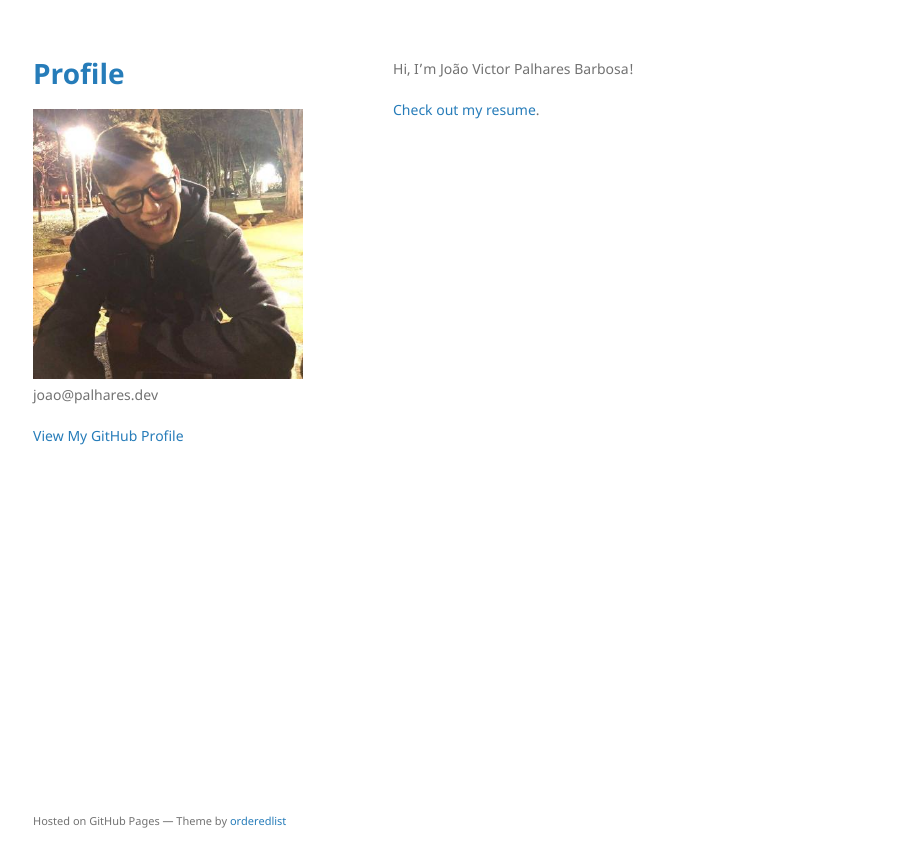
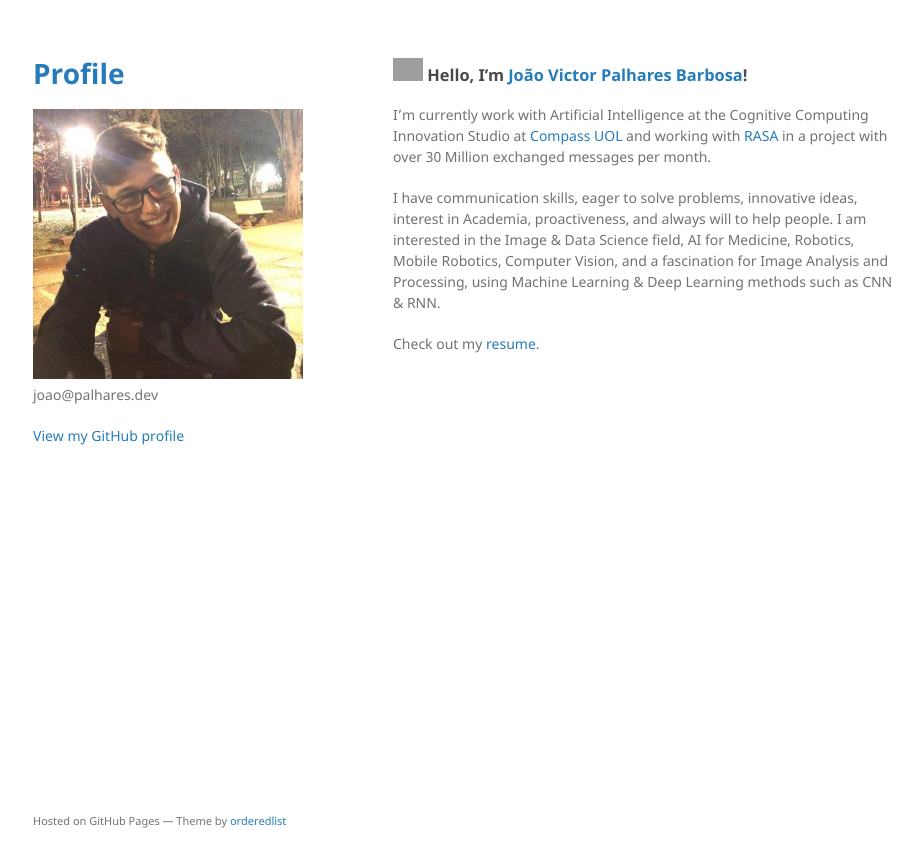
Before and after one commit to joaoavanzini/joaoavanzini.github.io, a Jekyll site: the page built from index.md, in a window 1280 px wide. Shown: the top 867 px of the page, without its empty margins (177-1099 px from the left). Built offline with Jekyll 4.4.1, drawn with Linux system fonts in a browser that asks for light colours; our own code applies the rules of GitHub Pages for plain Markdown files; grey boxes are pictures that could not be loaded.

Commit message:
Atualizando o perfil

```diff
--- a/_layouts/default.html
+++ b/_layouts/default.html
@@ -28,7 +28,7 @@
         {% endif %}
 
         {% if site.github.is_user_page %}
-        <p class="view"><a href="{{ site.github.owner_url }}">View My GitHub Profile</a></p>
+        <p class="view"><a href="{{ site.github.owner_url }}">View my GitHub profile</a></p>
         {% endif %}
 
       </header>
--- a/index.md
+++ b/index.md
@@ -1,7 +1,16 @@
 ---
 layout: default
 ---
+### <img src="https://media.giphy.com/media/hvRJCLFzcasrR4ia7z/giphy.gif" width="30px"> Hello, I'm [João Victor Palhares Barbosa](https://www.linkedin.com/in/joao-palhares/)!
 
-Hi, I'm João Victor Palhares Barbosa!
+I'm currently work with Artificial Intelligence at the
+Cognitive Computing Innovation Studio at [Compass UOL](https://compass.uol/) and working with [RASA](https://rasa.com/) in a project with
+over 30 Million exchanged messages per month.
 
-[Check out my resume](./assets/src/resume.pdf).
+I have communication skills, eager to solve problems, innovative ideas, interest in Academia,
+proactiveness, and always will to help people. I am interested in the Image & Data
+Science field, AI for Medicine, Robotics, Mobile Robotics, Computer Vision, and a fascination for
+Image Analysis and Processing, using Machine Learning & Deep Learning methods such as CNN &
+RNN.
+
+Check out my [resume](./assets/src/resume.pdf).
```
